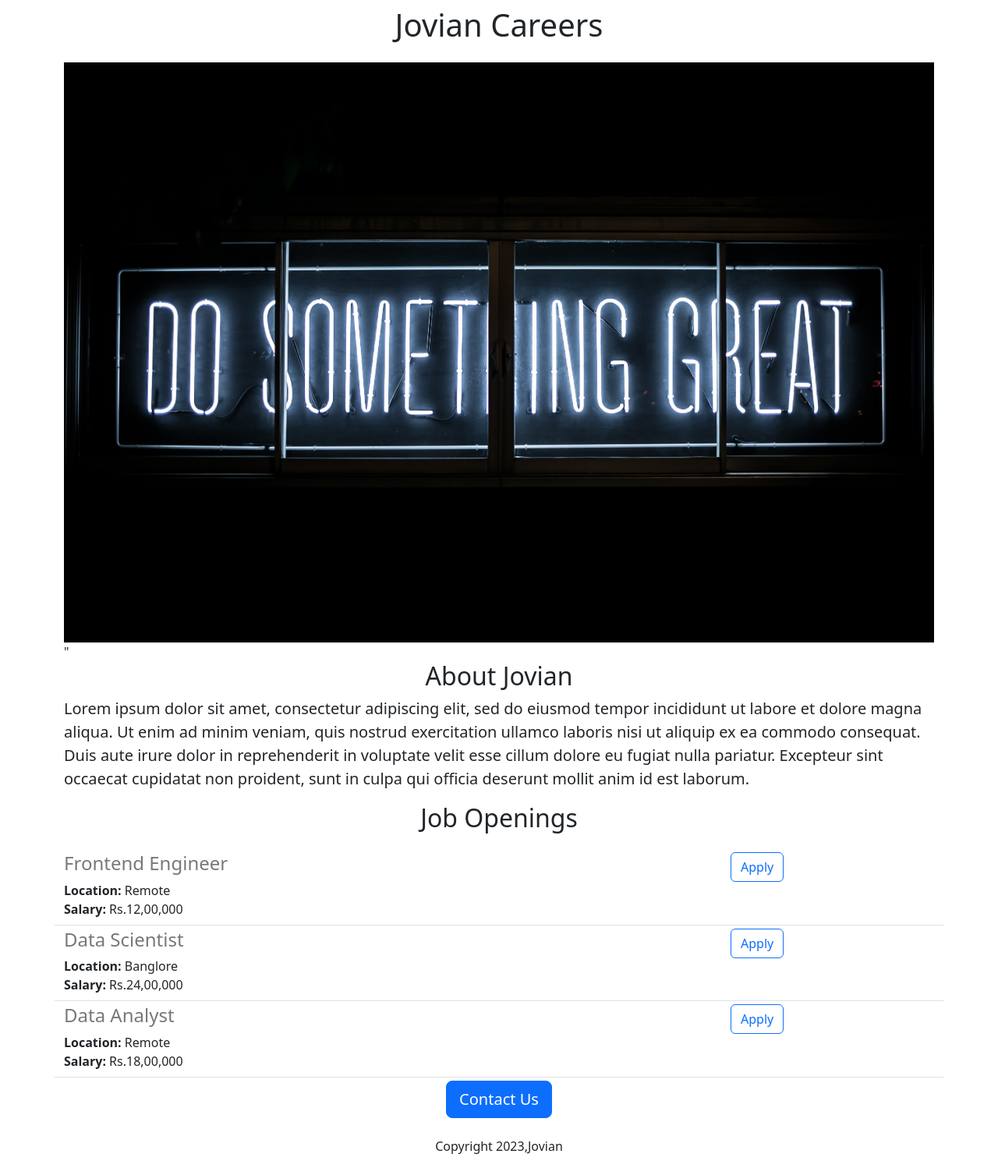
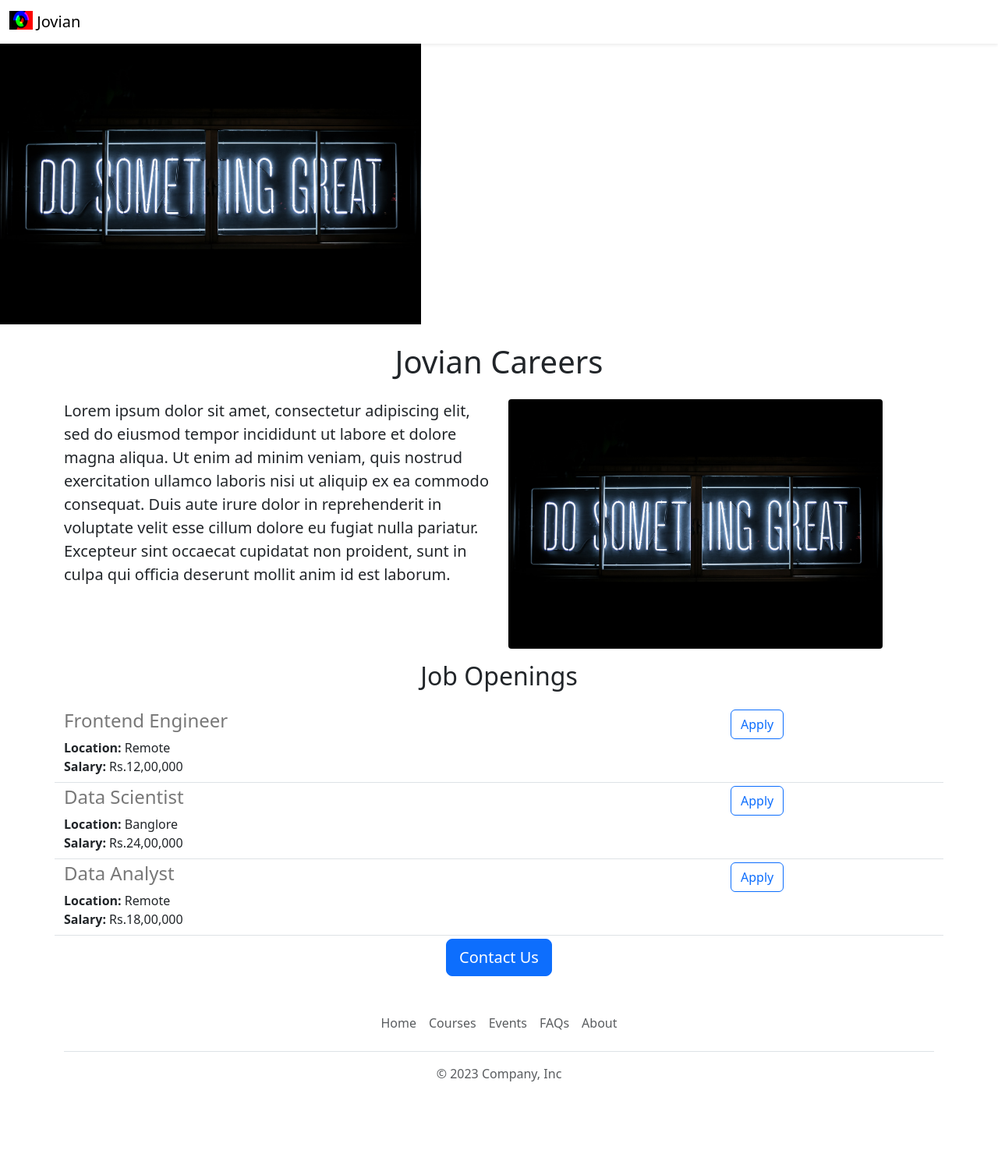
Before and after one commit to saishma4/jovian-careers-website, a Flask app: page / in a window 1280 px wide. Shown: the whole page at 78% size. After the commit the page ends 1387 px from the top, so only its background shows below. Run offline with Flask 3, Linux system fonts and the light colour scheme.

Commit message:
functional and asthetic improvements

```diff
--- /dev/null
+++ b/templates/footer.html
@@ -0,0 +1,12 @@
+<div class="container">
+  <footer class="py-3 my-4">
+    <ul class="nav justify-content-center border-bottom pb-3 mb-3">
+      <li class="nav-item"><a href="https://www.jovian.ai" class="nav-link px-2 text-body-secondary">Home</a></li>
+      <li class="nav-item"><a target="_blank" href="https://www.jovian.ai/learn" class="nav-link px-2 text-body-secondary">Courses</a></li>
+      <li class="nav-item"><a target="_blank" href="https://www.jovian.ai/events" class="nav-link px-2 text-body-secondary">Events</a></li>
+      <li class="nav-item"><a href="#" class="nav-link px-2 text-body-secondary">FAQs</a></li>
+      <li class="nav-item"><a href="#" class="nav-link px-2 text-body-secondary">About</a></li>
+    </ul>
+    <p class="text-center text-body-secondary">&copy; 2023 Company, Inc</p>
+  </footer>
+</div>
--- a/templates/home.html
+++ b/templates/home.html
@@ -4,38 +4,55 @@
 <head>
     <meta charset="utf-8">
     <meta name="viewport" content="width=device-width, initial-scale=1">
-    <title >Jovian Careers</title>
+    <title>Jovian Careers</title>
     <link href="https://cdn.jsdelivr.net/npm/bootstrap@5.3.1/dist/css/bootstrap.min.css" rel="stylesheet"
         integrity="sha384-4bw+/aepP/YC94hEpVNVgiZdgIC5+VKNBQNGCHeKRQN+PtmoHDEXuppvnDJzQIu9" crossorigin="anonymous">
+    <style>
+        #banner {
+            height:360px;
+            width: 100;
+            object-fit: cover;
+            margin-bottom: 16px;
+        }
+    </style>
 </head>
-
 <body>
+    {% include 'nav.html' %}
+    <img class="img-fluid" id="banner" src="/static/banner.jpg" alt="Image">
     <div class="container">
         <h1 class="text-center mt-2 mb-4">{{company_name}} Careers</h1>
-        <img class="img-fluid" id="banner" src="/static/banner.jpg" alt="Image">"
-        <h2 class="text-center">About Jovian</h2>
+        <div class="row" style="margin-bottom:16px ;">
+            <div class="col-md-6">
                 <p class="lead">
-            Lorem ipsum dolor sit amet, consectetur adipiscing elit, sed do eiusmod tempor incididunt ut labore et
+                    Lorem ipsum dolor sit amet, consectetur adipiscing elit, sed do eiusmod tempor incididunt ut labore
+                    et
                     dolore
-            magna aliqua. Ut enim ad minim veniam, quis nostrud exercitation ullamco laboris nisi ut aliquip ex ea
+                    magna aliqua. Ut enim ad minim veniam, quis nostrud exercitation ullamco laboris nisi ut aliquip ex
+                    ea
                     commodo
-            consequat. Duis aute irure dolor in reprehenderit in voluptate velit esse cillum dolore eu fugiat nulla
-            pariatur. Excepteur sint occaecat cupidatat non proident, sunt in culpa qui officia deserunt mollit anim id
+                    consequat. Duis aute irure dolor in reprehenderit in voluptate velit esse cillum dolore eu fugiat
+                    nulla
+                    pariatur. Excepteur sint occaecat cupidatat non proident, sunt in culpa qui officia deserunt mollit
+                    anim id
                     est
                     laborum.
                 </p>
+            </div>
+            <div class="d-none d-md-block col-md-6">
+                <img src="/static/banner.jpg" style="height: 320px; border-radius: 4px;">
+                </div>
+            </div>
             <h2 class="text-center mt-2 mb-4">Job Openings</h2>
         <div>
             {% for job in jobs %}
             {% include 'jobitem.html' %}
             {% endfor %}
-
         </div>
         <div class="text-center">
             <button class="btn btn-primary btn-lg">Contact Us</button>
-            <p class="mt-4">Copyright 2023,Jovian</p>
         </div>
     </div>
+    {% include 'footer.html' %}
 </body>
 
 </html>
--- a/templates/jobitem.html
+++ b/templates/jobitem.html
@@ -10,7 +10,7 @@
         </div>
         {% endif %}
     </div>
-    <div class="col-3">
-        <button type="button" class="btn btn-outline-primary">Apply</button>
+    <div class="col-2 margin-top:16px;">
+        <a href="mailto:hello@jovian.ai? subject=Application for {{job['tittle']}}" type="button" class="btn btn-outline-primary float-right align-middle">Apply</a>
     </div>
 </div>
--- /dev/null
+++ b/templates/nav.html
@@ -0,0 +1,9 @@
+<nav class="navbar shadow-sm fixed-top bg-white">
+    <div class="container-fluid">
+      <a class="navbar-brand" href="#">
+        <img src="/static/logo.jpg" alt="Logo" width="30" height="24" class="d-inline-block align-text-top">
+        Jovian
+      </a>
+    </div>
+  </nav>
+  <div style="height: 56px;"></div>
```
Also changed, not shown: static/logo.jpg (added). Lines whose indentation alone changed are shown as unchanged.
